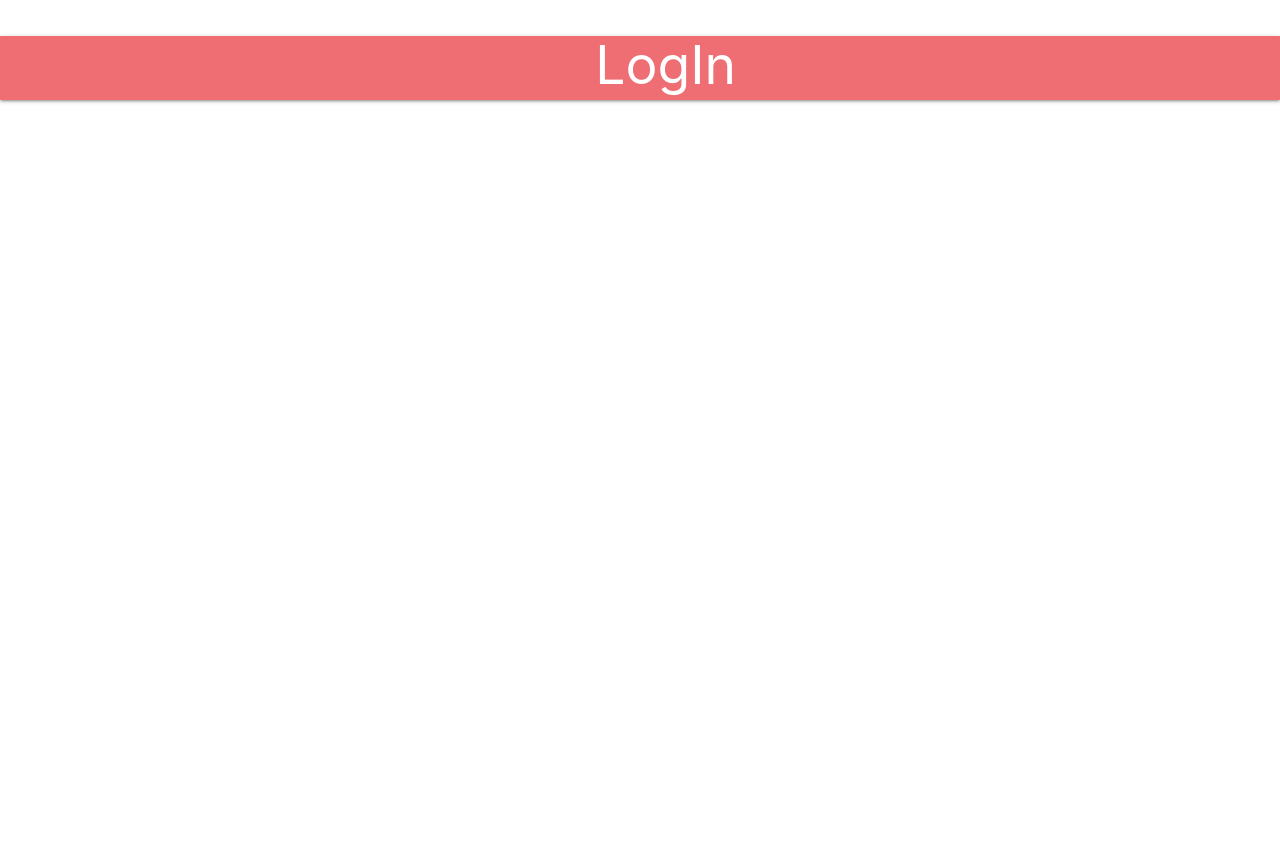
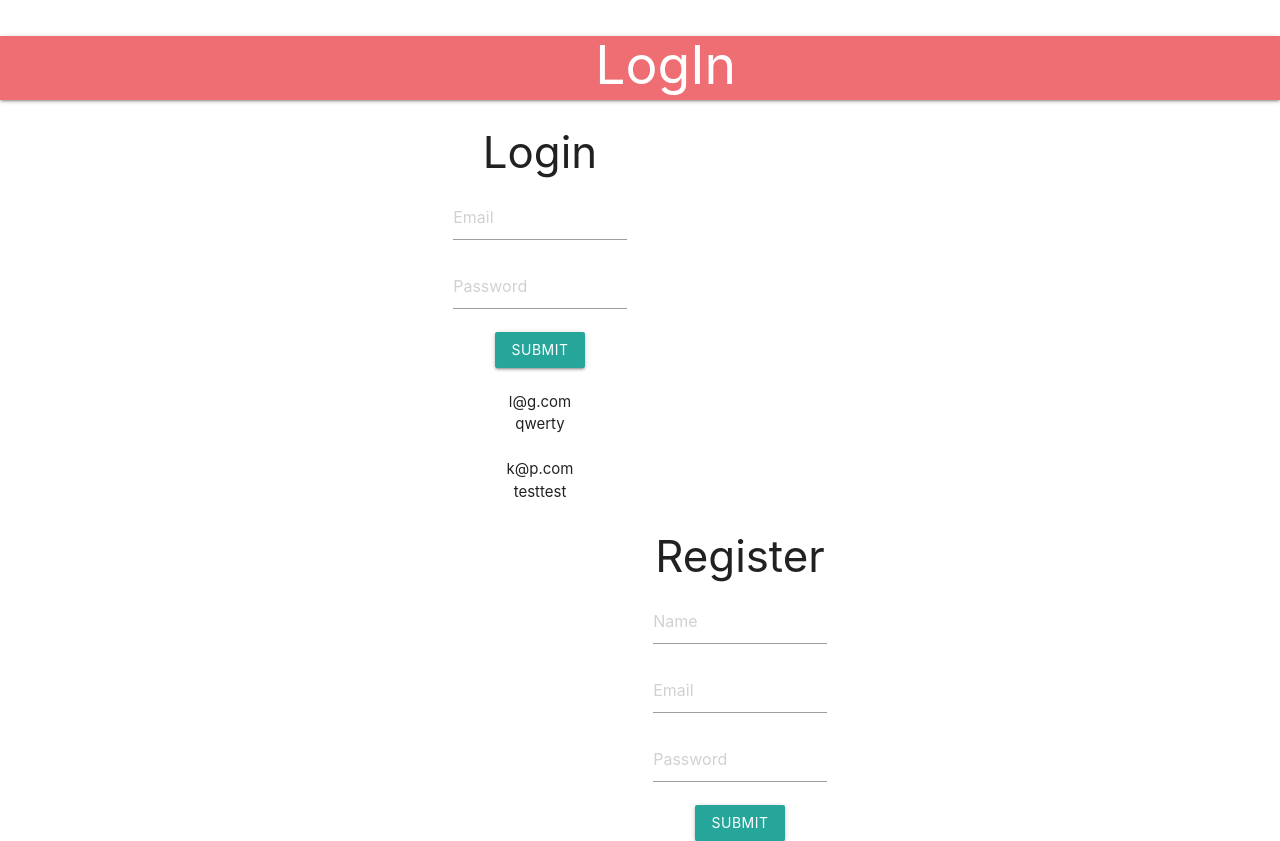
Before and after one commit to lukaszjagodka/crud-client-eo, a React (Create React App) app: page /login in a window 1280 px wide. Before the commit the page ends 800 px from the top, so only its background shows below. Built offline with nearby package versions, Linux system fonts and the light colour scheme.

Commit message:
Bug fixes

```diff
--- a/src/App.js
+++ b/src/App.js
@@ -20,7 +20,7 @@ class App extends Component {
               <Route path="/testpage" component={auth(TestPage)} />
               <Route path="/logout" component={auth(Logout)}/>
               <Route path="/profile" component={auth(Profile)}/>
-              <Route path="/logreg" component={LogReg} />
+              <Route path="/login" component={LogReg} />
             </Switch>
           </div>
       </BrowserRouter>
--- a/src/actions/fetchPost.js
+++ b/src/actions/fetchPost.js
@@ -1,7 +1,9 @@
+import decode from 'jwt-decode';
+
 export const sendUserLogin = (url, data) => (dispatch) =>{
     const preparedData = data.name
         ? {name: data.name, email: data.email, password: data.password}
-        : {email: data.emailLogin, password: data.passwordLogin}
+        : {email: data.email, password: data.password}
 
     return fetch(url, {
         method: 'POST',
@@ -20,6 +22,11 @@ export const sendUserLogin = (url, data) => (dispatch) =>{
         }
         else{
             localStorage.setItem('jwt', data.accessToken)
+            try{
+                const {name} = decode(data.accessToken)
+                localStorage.setItem('name', name)
+            }catch(e){
+            }
             window.location.reload();
         }
     })
--- a/src/components/users/Login.js
+++ b/src/components/users/Login.js
@@ -5,15 +5,13 @@ import { setValueFromLogin } from '../../actions/user';
 import { sendUserLogin } from '../../actions/fetchPost'
 
 const Login = (props) =>{
-    const handleSend = (e) => {
+    const handleChange = (e) => {
         props.setValueFromLogin(e.target.name, e.target.value)
     }
     const handleSubmit = (e) => {
         e.preventDefault();
-        const { emailLogin, passwordLogin } = props;
-        const data = {emailLogin, passwordLogin}
-        let splitEmail = emailLogin.split("@");
-        localStorage.setItem('email', splitEmail[0])
+        const { email, password } = props;
+        const data = {email, password}
         props.sendUserLogin(`http://localhost:3001/users/login`, data)
     }
     const token = localStorage.getItem('jwt');
@@ -23,10 +21,10 @@ const Login = (props) =>{
             <div className="center"><h3>Login</h3></div>
             <form onSubmit={(e)=> handleSubmit(e)}>
                 <div className="input-field col s12">
-                    <input id="email" name="emailLogin" type="email" class="validate" onChange={(e)=> handleSend(e)} placeholder="Email"/>
+                    <input id="email" name="email" type="email" class="validate" onChange={(e) => handleChange(e)} placeholder="Email"/>
                 </div>
                 <div className="input-field col s12">
-                    <input id="password" name="passwordLogin" /*type="password"*/ class="validate" onChange={(e)=> handleSend(e)} placeholder="Password"/>
+                    <input id="password" name="password" /*type="password"*/ class="validate" onChange={(e) => handleChange(e)} placeholder="Password"/>
                 </div>
                 <button className="btn waves-effect waves-light" type="submit" name="action">Submit</button>
             </form>
@@ -43,8 +41,8 @@ const mapDispatchToProps = (dispatch) => ({
 const mapStateToProps = (state) => ({
     isAuthenticated: state.user.isAuthenticated,
     token: state.user.token,
-    emailLogin: state.user.emailLogin,
-    passwordLogin: state.user.passwordLogin,
+    email: state.user.email,
+    password: state.user.password,
 })
 
 export default connect(mapStateToProps, mapDispatchToProps)(Login)
--- a/src/components/users/Logout.js
+++ b/src/components/users/Logout.js
@@ -11,6 +11,7 @@ class Logout extends Component{
     render() {
         localStorage.removeItem('jwt');
         localStorage.removeItem('email');
+        localStorage.removeItem('name');
         window.location.reload();
         return (
             <div>
--- a/src/components/views/LogReg.js
+++ b/src/components/views/LogReg.js
@@ -1,15 +1,21 @@
 import React from 'react';
 import Login from '../users/Login'
-import Registraion from './Registration';
+import Registration from './Registration';
 
 const LogReg = () =>{
     return (
         <div className="container">
-            <div className="menu center" style={{float:"left", 'padding-left':'25%'}}>
+            <div className="menu center" style={{float:"left", 'paddingLeft':'25%'}}>
                 <Login/>
+                <br/>
+                <div>l@g.com</div>
+                <div>qwerty</div>
+                <br/>
+                <div>k@p.com</div>
+                <div>testtest</div>
             </div>
-            <div className="menu" style={{float:"right", 'padding-right':'25%'}}>
-                <Registraion/>
+            <div className="menu" style={{float:"right", 'paddingRight':'25%'}}>
+                <Registration/>
             </div>
         </div>
     )
--- a/src/components/views/Navbar.js
+++ b/src/components/views/Navbar.js
@@ -3,24 +3,24 @@ import {connect} from 'react-redux';
 
 const Navbar = () => {
     const token = localStorage.getItem('jwt');
-    const user = localStorage.getItem('email');
+    const user = localStorage.getItem('name');
     return(
         token ?
         <nav>
-            <div className="nav-wrapper container" style={{}}>
+            <div className="nav-wrapper container" >
                 <ul id="nav-mobile">
                     <li><a href="/">Home</a></li>
                     <li><a href="/testpage">Test</a></li>
                     <div className="right">
-                        <li><a href="/profile" style={{color: 'blue', /*fontWeight: 'bold'*/}}>{user}</a></li>
+                        <li><a href="/profile" style={{color: 'blue', fontWeight: 'bold'}}>{user}</a></li>
                         <li><a href="/logout">Logout</a></li>
                     </div>
                 </ul>
             </div>
         </nav> :
         <nav>
-        <div className="container">
-            <div className="nav-wrapper" style={{'padding-left': '45%'}}>
+        <div className="container" >
+            <div className="nav-wrapper" style={{ 'padding-left': '45%'}}>
                 <h2>LogIn</h2>
             </div>
         </div>
--- a/src/components/views/Profile.js
+++ b/src/components/views/Profile.js
@@ -1,6 +1,6 @@
 import React from 'react'
 
-const name = localStorage.getItem('email')
+const name = localStorage.getItem('name')
 const Profile = () => {
     return (
         <div className="container" style={{padding: '20px'}}>
--- a/src/components/views/Registration.js
+++ b/src/components/views/Registration.js
@@ -1,36 +1,41 @@
-import React from 'react'
+import React, {Component} from 'react'
 import { connect } from 'react-redux';
 import { sendUserLogin } from '../../actions/fetchPost';
 import { setValue } from './../../actions/user'
 
-const Registraion = (props) => {
-    const handleSend = (e) => {
-        props.setValue(e.target.name, e.target.value)
+class Registration extends Component {
+    handleChange = (e) => {
+        this.props.setValue(e.target.name, e.target.value)
+        console.log(this.props.setValue(e.target.name, e.target.value))
     }
-
-    const handleSubmit = (e) => {
+    handleSubmit = (e) => {
         e.preventDefault();
-        const { name, email, password } = props;
+        const { name, email, password } = this.props;
         const data = { name, email, password}
-        props.sendUserLogin(`http://localhost:3001/users/register`, data)
+        console.log(data)
+        this.props.sendUserLogin(`http://localhost:3001/users/register`, data)
+        window.location.reload();
+        alert('Activation link was send on email.')
     }
+render(){
     return (
         <div className="container center">
             <div className="center"><h3>Register</h3></div>
-            <form onSubmit={(e)=> handleSubmit(e)}>
+            <form onSubmit={this.handleSubmit}>
                 <div className="input-field col s12">
-                    <input id="name" name="name" onChange={(e)=> handleSend(e)} placeholder="Name"/>
+                    <input id="name" name="name" onChange={this.handleChange} placeholder="Name"/>
                 </div>
                 <div className="input-field col s12">
-                    <input id="email" name="email" type="email" class="validate" onChange={(e)=> handleSend(e)} placeholder="Email"/>
+                    <input id="email" name="email" type="email" class="validate" onChange={this.handleChange} placeholder="Email"/>
                 </div>
                 <div className="input-field col s12">
-                    <input id="password" name="password" /*type="password"*/ class="validate" onChange={(e)=> handleSend(e)} placeholder="Password"/>
+                    <input id="password" name="password" /*type="password"*/ class="validate" onChange={this.handleChange} placeholder="Password"/>
                 </div>
                 <button className="btn waves-effect waves-light" type="submit" name="action">Submit</button>
             </form>
         </div>
     )
+}
 }
 
 const mapDispatchToProps = (dispatch) => ({
@@ -44,4 +49,52 @@ const mapStateToProps = (state) => ({
     password: state.user.password
 })
 
-export default connect(mapStateToProps, mapDispatchToProps)(Registraion)
+export default connect(mapStateToProps, mapDispatchToProps)(Registration)
+
+// import React from 'react'
+// import { connect } from 'react-redux';
+// import { sendUserLogin } from '../../actions/fetchPost';
+// import { setValue } from './../../actions/user'
+
+// const Registration = (props) => {
+//     const handleChange = (e) => {
+//         props.setValue(e.target.name, e.target.value)
+//     }
+
+//     const handleSubmit = (e) => {
+//         e.preventDefault();
+//         const { name, email, password } = props;
+//         const data = { name, email, password}
+//         props.sendUserLogin(`http://localhost:3001/users/register`, data)
+//     }
+//     return (
+//         <div className="container center">
+//             <div className="center"><h3>Register</h3></div>
+//             <form onSubmit={(e)=> handleSubmit(e)}>
+//                 <div className="input-field col s12">
+//                     <input id="name" name="name" onChange={(e) => handleChange(e)} placeholder="Name"/>
+//                 </div>
+//                 <div className="input-field col s12">
+//                     <input id="email" name="email" type="email" class="validate" onChange={(e) => handleChange(e)} placeholder="Email"/>
+//                 </div>
+//                 <div className="input-field col s12">
+//                     <input id="password" name="password" /*type="password"*/ class="validate" onChange={(e) => handleChange(e)} placeholder="Password"/>
+//                 </div>
+//                 <button className="btn waves-effect waves-light" type="submit" name="action">Submit</button>
+//             </form>
+//         </div>
+//     )
+// }
+
+// const mapDispatchToProps = (dispatch) => ({
+//     sendUserLogin: (url, data) => dispatch(sendUserLogin(url, data)),
+//     setValue: (name, value) => dispatch(setValue(name, value)),
+// });
+
+// const mapStateToProps = (state) => ({
+//     name: state.user.name,
+//     email: state.user.email,
+//     password: state.user.password
+// })
+
+// export default connect(mapStateToProps, mapDispatchToProps)(Registration)
--- a/src/reducers/user.js
+++ b/src/reducers/user.js
@@ -2,8 +2,6 @@ const initialState = {
     name: '',
     email: '',
     password: '',
-    emailLogin: '',
-    passwordLogin: '',
     isAuthenticated: ''
 }
 
```
Also changed, not shown: src/components/Auth.js (+6 -12 lines).
